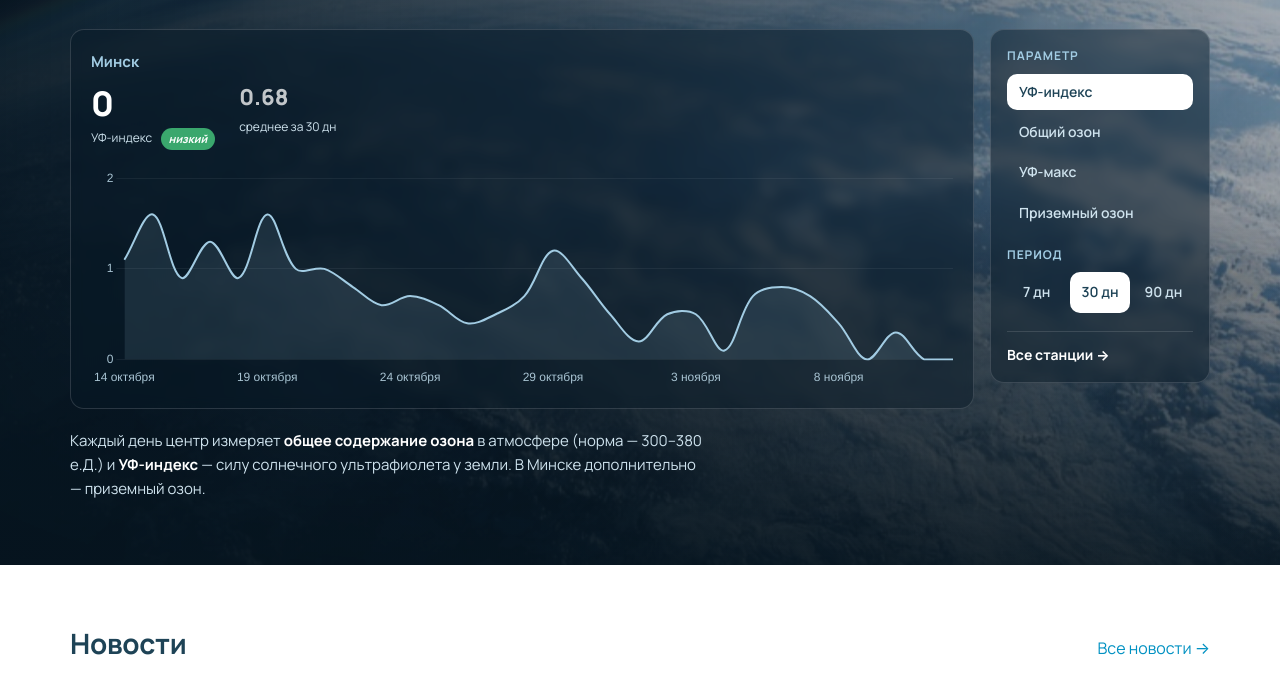
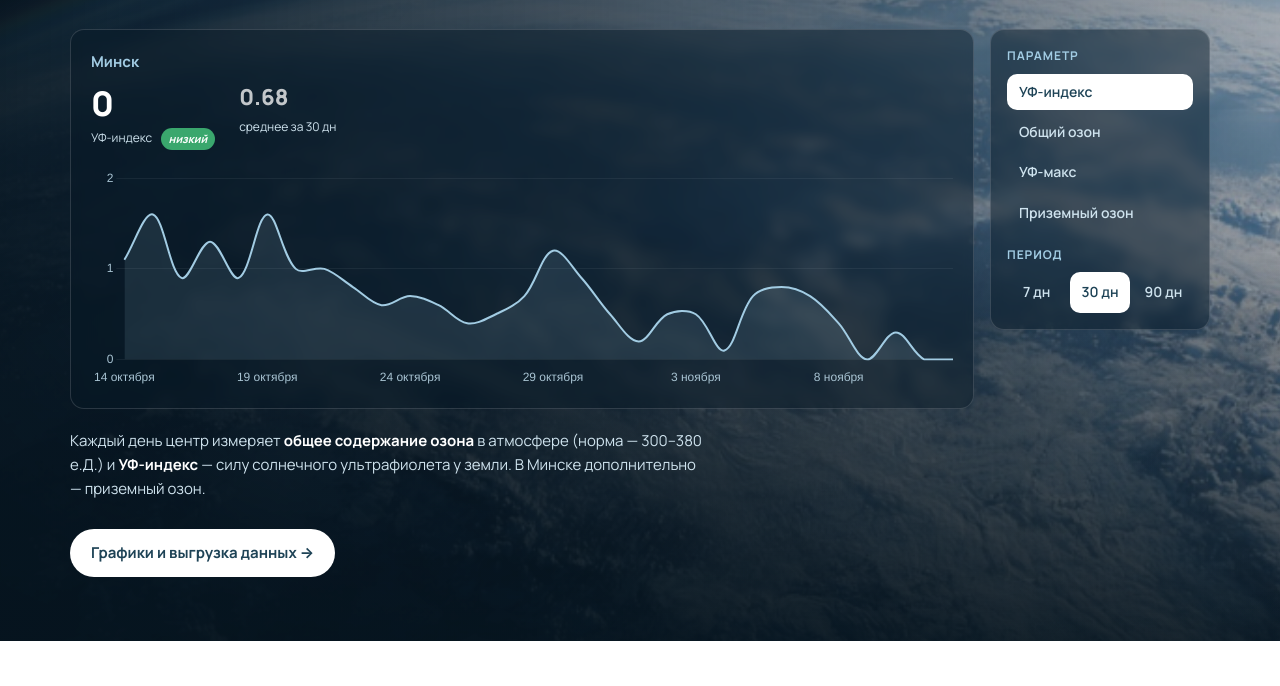
Before and after one commit to silkov78/ozone-new, a plain HTML site: page index.html in a window 1280 px wide. Shown: the part 256-942 px from the top of the page. Drawn offline with nearby package versions, Linux system fonts and the light colour scheme.

Commit message:
feat: restore hero button to observations page
Co-Authored-By: Claude Opus 5.5 <noreply@anthropic.com>

```diff
--- a/index.html
+++ b/index.html
@@ -23,10 +23,10 @@
         <div class="vseg" id="hp"><button data-p="total_uvi" class="on">УФ-индекс</button><button data-p="total_ozone">Общий озон</button><button data-p="max_uvi">УФ-макс</button><button data-p="surface_ozone">Приземный озон</button></div></div>
       <div class="side-group"><span class="side-label">Период</span>
         <div class="vseg row" id="hd"><button data-d="7">7 дн</button><button data-d="30" class="on">30 дн</button><button data-d="90">90 дн</button></div></div>
-      <a class="side-link" href="observations.html">Все станции →</a>
     </aside>
   </div>
   <p class="hero-note">Каждый день центр измеряет <b>общее содержание озона</b> в атмосфере (норма — 300–380 е.Д.) и <b>УФ-индекс</b> — силу солнечного ультрафиолета у земли. В Минске дополнительно — приземный озон.</p>
+  <div class="hero-actions"><a class="btn btn-light" href="observations.html">Графики и выгрузка данных →</a></div>
 </div></section>
 
 <section><div class="container">
```
